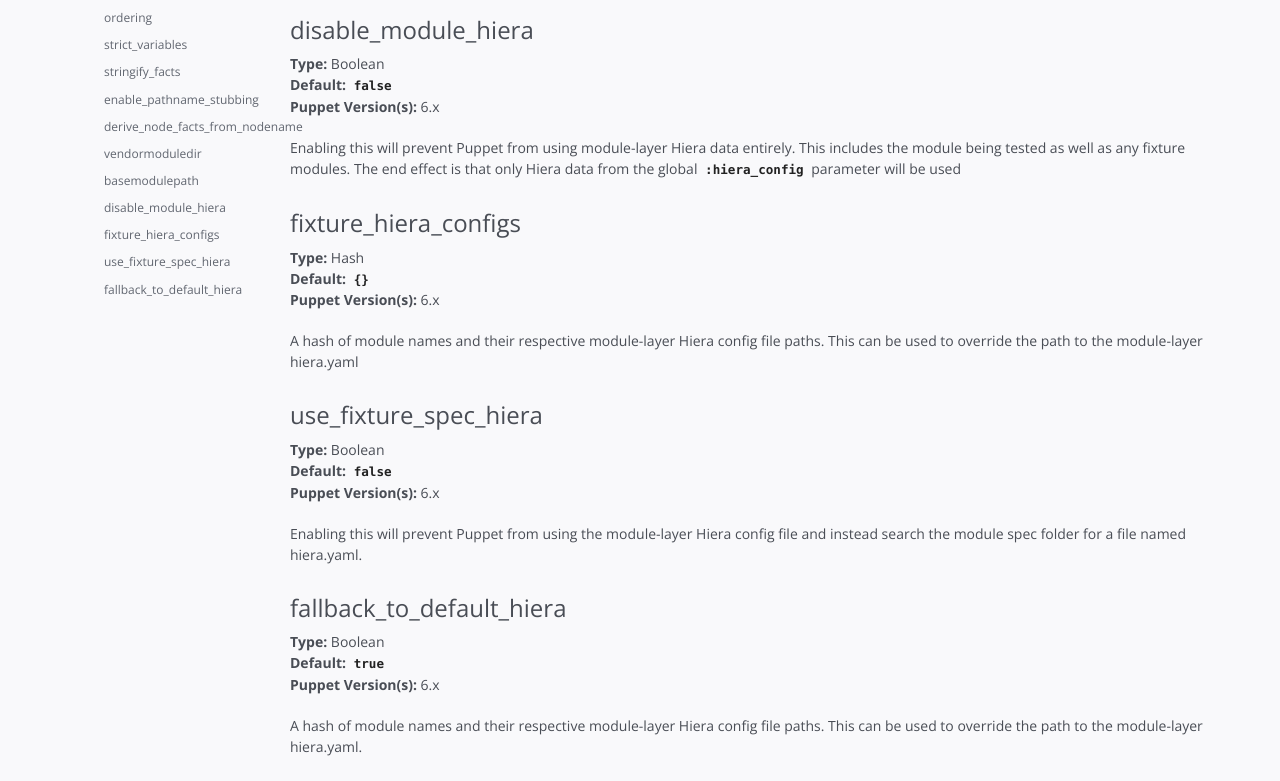
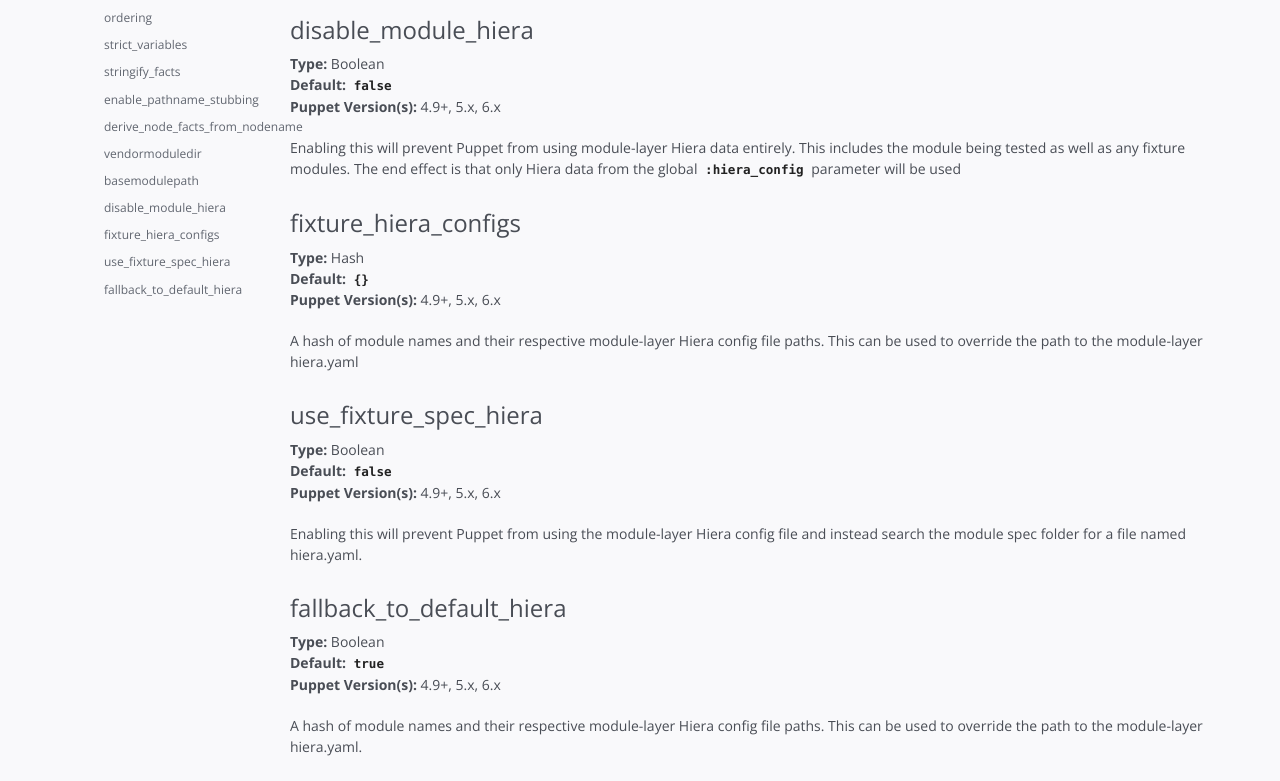
Before and after one commit to rodjek/rspec-puppet, a Jekyll site: the page built from docs/documentation/configuration/index.md, in a window 1280 px wide and 1400 px high, scrolled down 4357 px. Shown: the part 528-1309 px from the top of the window. Built offline with Jekyll 4.4.1, drawn with Linux system fonts in a browser that asks for light colours.

Commit message:
Update compatible puppet versions according to @nabertrand

```diff
--- a/docs/documentation/configuration/index.md
+++ b/docs/documentation/configuration/index.md
@@ -231,7 +231,7 @@ environment.
 ### disable_module_hiera
 **Type:** Boolean<br />
 **Default:** `false`<br />
-**Puppet Version(s):** 6.x
+**Puppet Version(s):** 4.9+, 5.x, 6.x
 
 Enabling this will prevent Puppet from using module-layer Hiera data entirely.
 This includes the module being tested as well as any fixture modules.
@@ -240,7 +240,7 @@ The end effect is that only Hiera data from the global `:hiera_config` parameter
 ### fixture_hiera_configs
 **Type:** Hash<br />
 **Default:** `{}`<br />
-**Puppet Version(s):** 6.x
+**Puppet Version(s):** 4.9+, 5.x, 6.x
 
 A hash of module names and their respective module-layer Hiera config file paths.
 This can be used to override the path to the module-layer hiera.yaml
@@ -248,14 +248,14 @@ This can be used to override the path to the module-layer hiera.yaml
 ### use_fixture_spec_hiera
 **Type:** Boolean<br />
 **Default:** `false`<br />
-**Puppet Version(s):** 6.x
+**Puppet Version(s):** 4.9+, 5.x, 6.x
 
 Enabling this will prevent Puppet from using the module-layer Hiera config file and instead search the module spec folder for a file named hiera.yaml.
 
 ### fallback_to_default_hiera
 **Type:** Boolean<br />
 **Default:** `true`<br />
-**Puppet Version(s):** 6.x
+**Puppet Version(s):** 4.9+, 5.x, 6.x
 
 A hash of module names and their respective module-layer Hiera config file paths.
 This can be used to override the path to the module-layer hiera.yaml.
```
